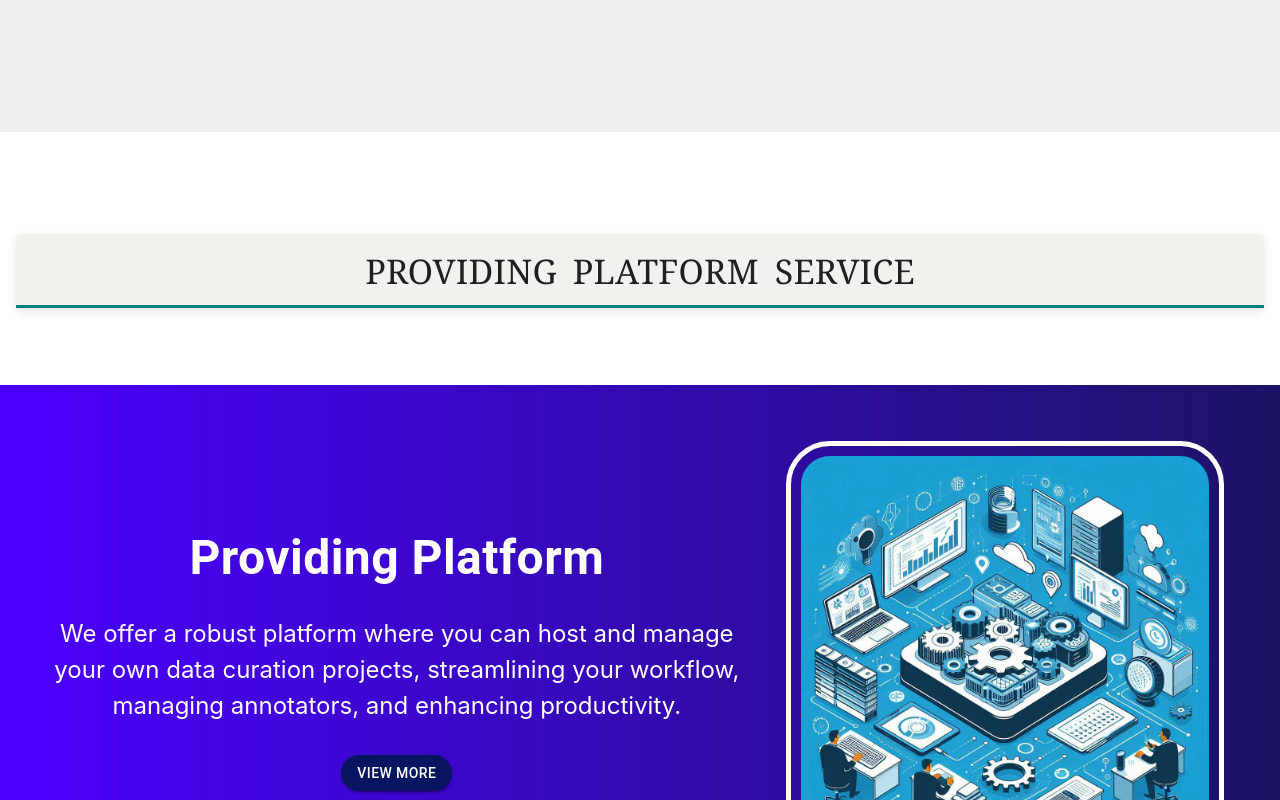
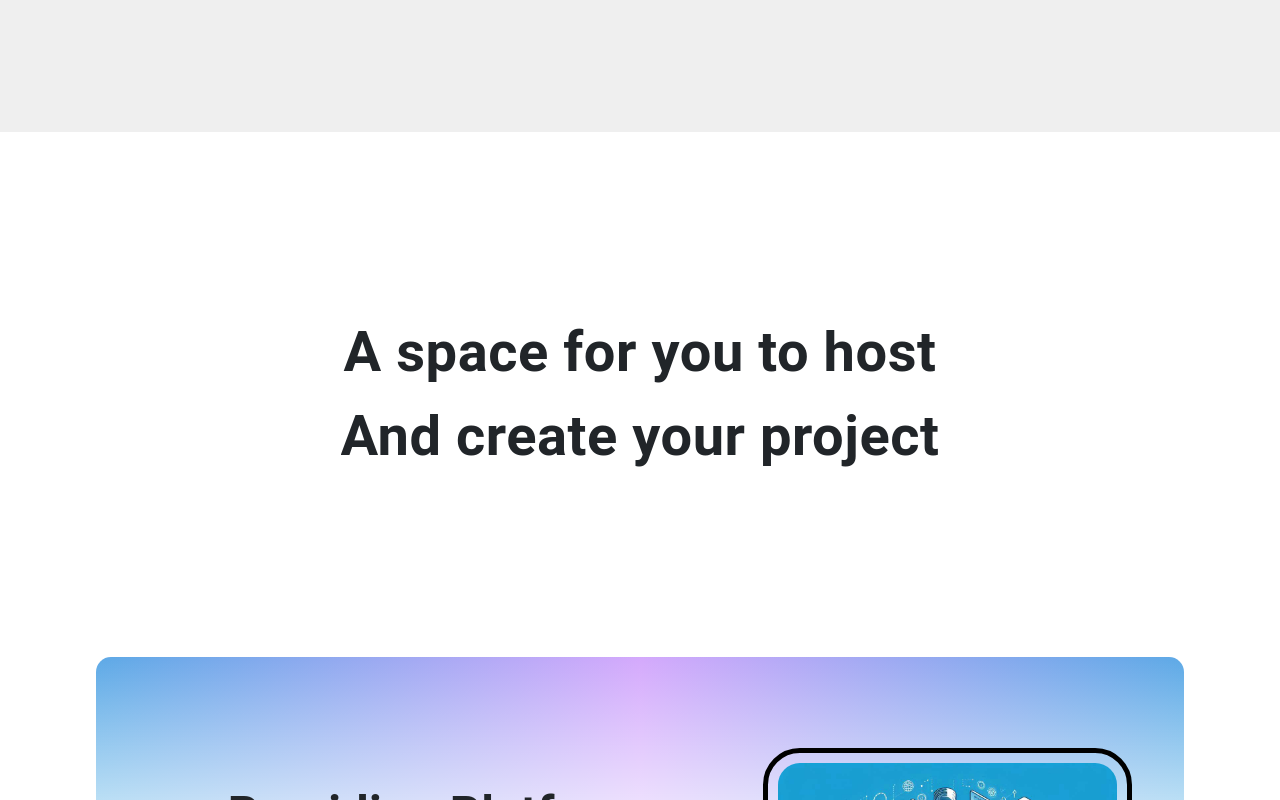
Before and after one commit to TanmoyTheStudent/VaniVerseDemo2, a React (Create React App) app: page / in a window 1280 px wide. Shown: the part 5040-5840 px from the top of the page. Built offline with nearby package versions, Linux system fonts and the light colour scheme.

Commit message:
Update Home.js

```diff
--- a/src/components/home/Home.js
+++ b/src/components/home/Home.js
@@ -8,6 +8,7 @@ import ServicesHomeSmall from './sub-components/Services-Home-Small';
 import LanguagesWeWork from './sub-components/LanguagesWeWork';
 import LanguagesList from './sub-components/LanguagesList';
 import ProvidingPlatform from './sub-components/ProvidingPlatform';
+import ProvidingPlatform3 from './sub-components/ProvidingPlatform3';
 
 function Home() {
 
@@ -114,7 +115,8 @@ function Home() {
 {/*  {!isSmallScreen?<ServicesHome/>: <ServicesHomeSmall/>}  */}
 {!isSmallScreen?<ServicesHome2/>: <ServicesHomeSmall/>}
 
-<ProvidingPlatform/>
+{/* <ProvidingPlatform/> */}
+<ProvidingPlatform3 />
 <ParticipateAndEarn/>
 
 
```
